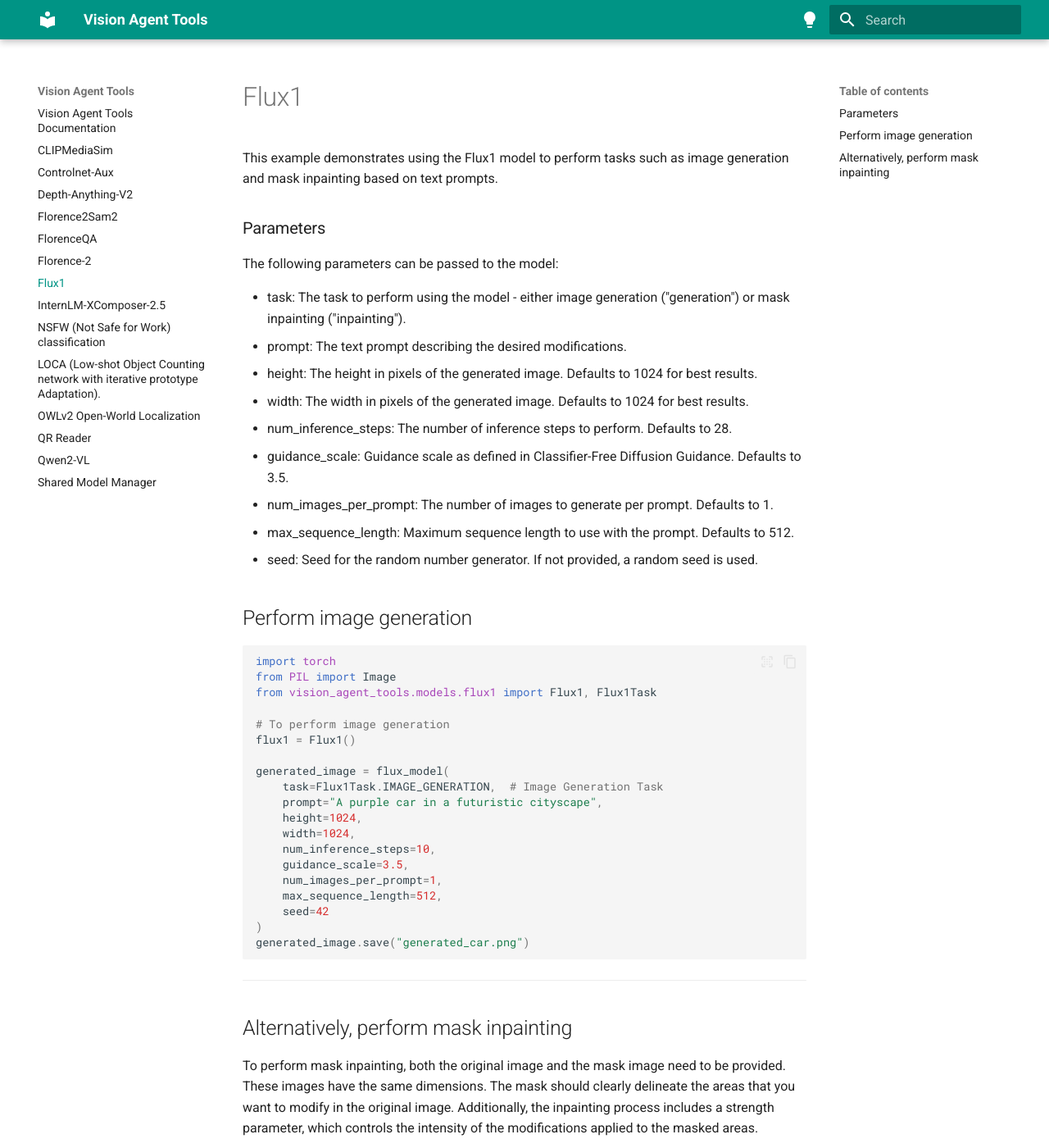
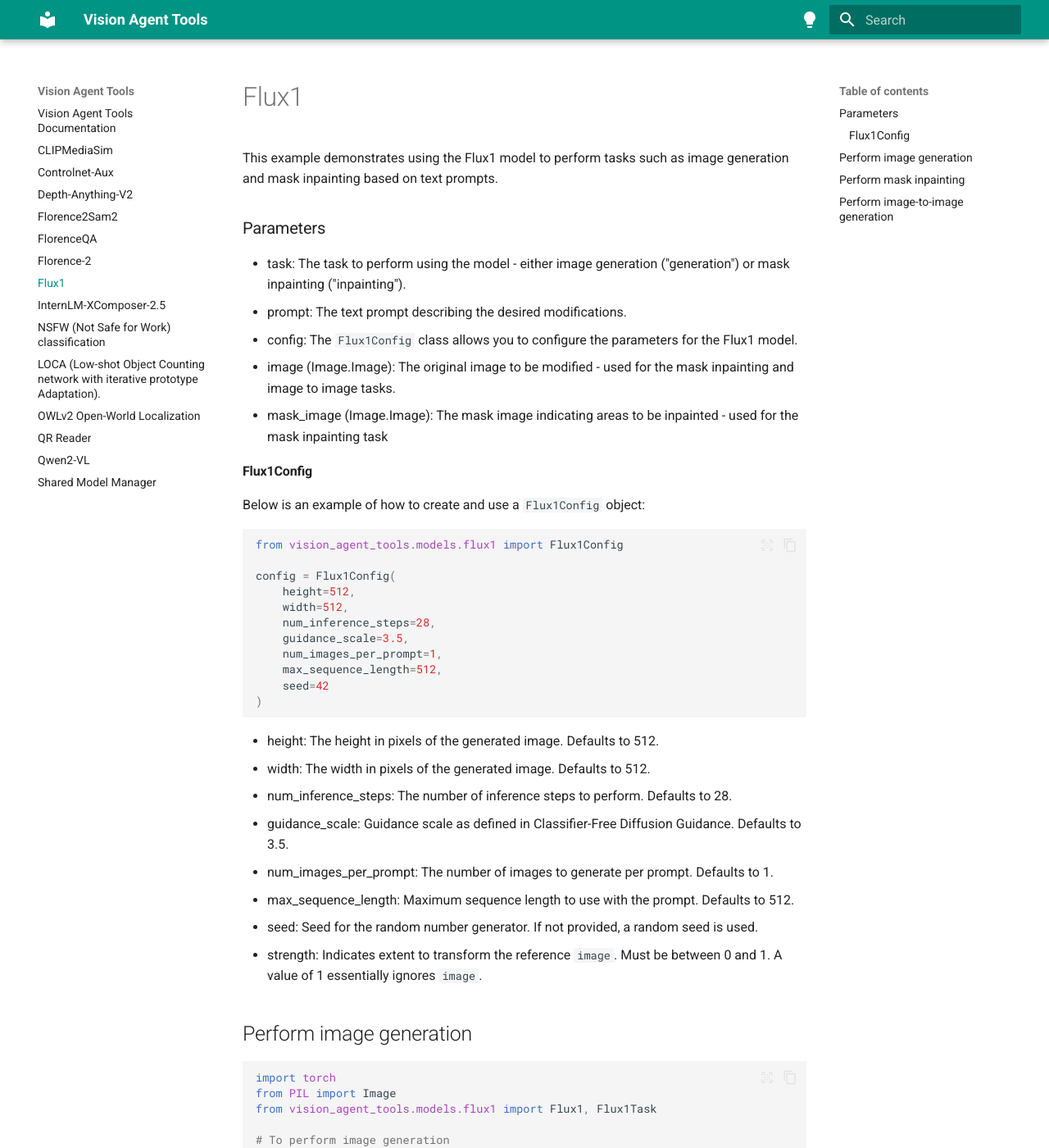
Before and after one commit to landing-ai/vision-agent-tools, an MkDocs documentation site: the page built from docs/flux1.md, in a window 1280 px wide and 1400 px high. Shown: the whole window at 82% size. Built offline with MkDocs 1.6.1 and Material for MkDocs 9.7.7, drawn with Linux system fonts in a browser that asks for light colours; some of the changed text lies outside the part shown.

Commit message:
feat: implement image to image on flux1 model (#86)

````diff
--- a/docs/flux1.md
+++ b/docs/flux1.md
@@ -4,17 +4,40 @@
 
 ### Parameters
 
-The following parameters can be passed to the model:
-
 - task: The task to perform using the model - either image generation ("generation") or mask inpainting ("inpainting").
 - prompt: The text prompt describing the desired modifications.
-- height: The height in pixels of the generated image. Defaults to 1024 for best results.
-- width: The width in pixels of the generated image. Defaults to 1024 for best results.
+- config: The `Flux1Config` class allows you to configure the parameters for the Flux1 model.
+- image (Image.Image): The original image to be modified -
+used for the mask inpainting and image to image tasks.
+- mask_image (Image.Image): The mask image indicating areas to be inpainted - used for the mask inpainting task
+
+#### Flux1Config
+
+Below is an example of how to create and use a `Flux1Config` object:
+
+```python
+from vision_agent_tools.models.flux1 import Flux1Config
+
+config = Flux1Config(
+    height=512,
+    width=512,
+    num_inference_steps=28,
+    guidance_scale=3.5,
+    num_images_per_prompt=1,
+    max_sequence_length=512,
+    seed=42
+)
+```
+
+- height: The height in pixels of the generated image. Defaults to 512.
+- width: The width in pixels of the generated image. Defaults to 512.
 - num_inference_steps: The number of inference steps to perform. Defaults to 28.
 - guidance_scale: Guidance scale as defined in Classifier-Free Diffusion Guidance. Defaults to 3.5.
 - num_images_per_prompt: The number of images to generate per prompt. Defaults to 1.
 - max_sequence_length: Maximum sequence length to use with the prompt. Defaults to 512.
 - seed: Seed for the random number generator. If not provided, a random seed is used.
+- strength: Indicates extent to transform the reference `image`.
+Must be between 0 and 1. A value of 1 essentially ignores `image`.
 
 ## Perform image generation
 
@@ -29,20 +52,14 @@
 generated_image = flux_model(
     task=Flux1Task.IMAGE_GENERATION,  # Image Generation Task
     prompt="A purple car in a futuristic cityscape",
-    height=1024,
-    width=1024,
-    num_inference_steps=10,
-    guidance_scale=3.5,
-    num_images_per_prompt=1,
-    max_sequence_length=512,
-    seed=42
+    config=config
 )
 generated_image.save("generated_car.png")
 ```
 
 --------------------------------------------------------------------
 
-## Alternatively, perform mask inpainting
+## Perform mask inpainting
 
 To perform mask inpainting, both the original image and the mask image need to be provided. These images have the same dimensions. The mask should clearly delineate the areas that you want to modify in the original image. Additionally, the inpainting process includes a strength  parameter, which controls the intensity of the modifications applied to the masked areas.
 
@@ -68,18 +85,41 @@
     prompt=inpainting_prompt,
     image=image_to_edit,
     mask_image=mask_image,
-    height=1024,
-    width=1024,
-    strength=0.6,
-    num_inference_steps=10,
-    guidance_scale=3.5,
-    num_images_per_prompt=1,
-    max_sequence_length=512,
-    seed=42
+    config=config
 )
 
 inpainted_image.save("inpainted_dog_over_cat.png")
 
 ```
 
+--------------------------------------------------------------------
+
+## Perform image-to-image generation
+
+To perform image-to-image generation, you need to provide an original image along with a text prompt describing the desired modifications. The original image serves as the base, and the model will generate a new image based on the prompt.
+
+```python
+import torch
+from PIL import Image
+from vision_agent_tools.models.flux1 import Flux1, Flux1Task
+
+# You have an original image named "original_image.jpg" that you want to use for image-to-image generation
+original_image = Image.open("path/to/your/original_image.jpg").convert("RGB")  # Original image
+
+# Set a new prompt for image-to-image generation
+image_to_image_prompt = "A sunny beach with palm trees"
+
+# To perform image-to-image generation
+flux1 = Flux1()
+
+generated_image = flux_model(
+    task=Flux1Task.IMAGE_TO_IMAGE,  # Image-to-Image Generation Task
+    prompt=image_to_image_prompt,
+    image=original_image,
+    config=config
+)
+
+generated_image.save("generated_beach.png")
+```
+
 ::: vision_agent_tools.models.flux1
````
Also changed, not shown: 2 other files.
